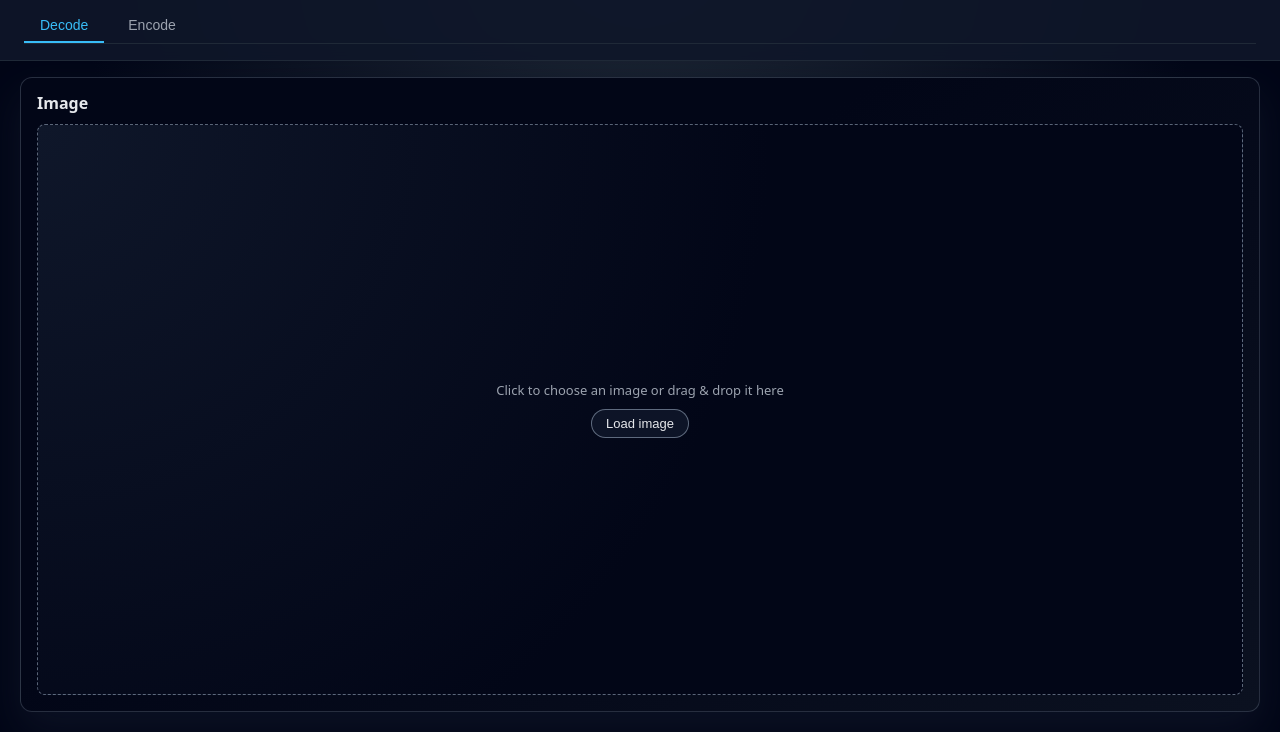
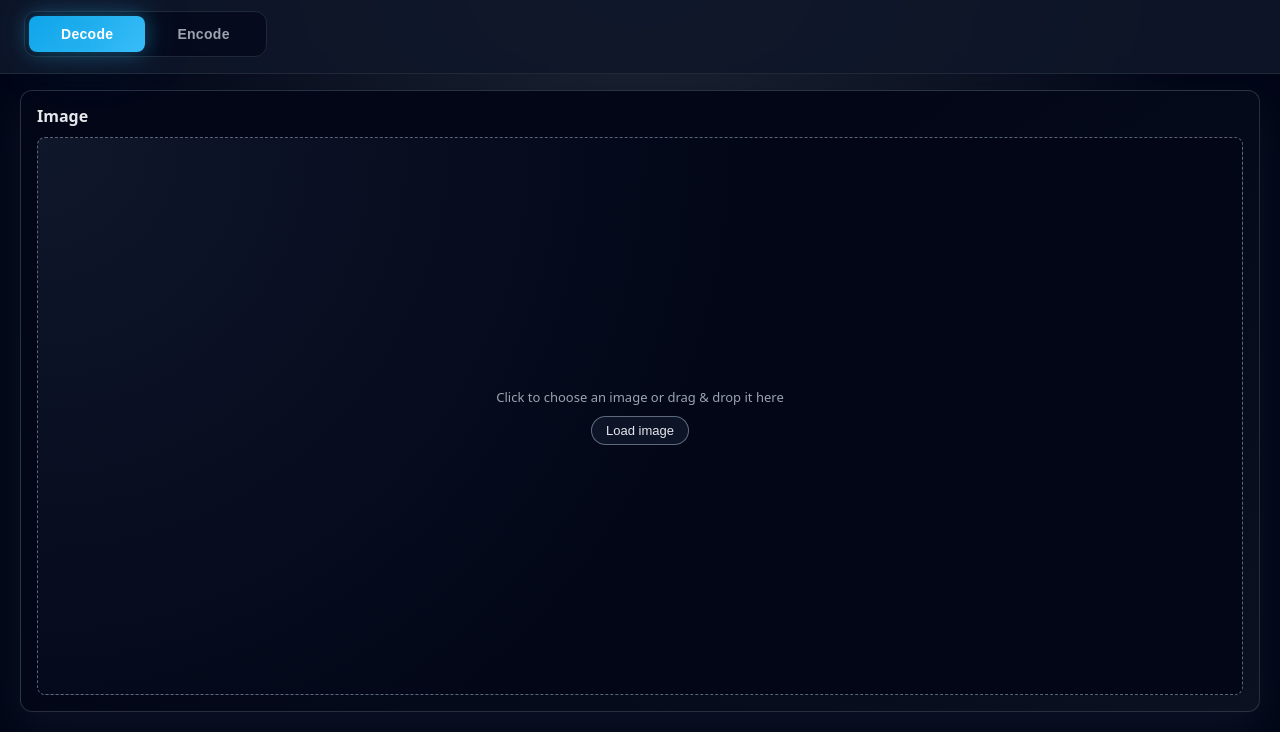
Before and after one commit to knek-little-projects/steganography_decoder, a website with bundled scripts: page decoder.html in a window 1280 px wide. Shown: the part 68-800 px from the top of the page. Built offline with nearby package versions, Linux system fonts and the light colour scheme; some packages are replaced by stand-ins of ours.

Commit message:
Revamp tab styling and layout: Updated CSS for tabs and tab buttons to enhance visual appeal and user interaction. Changes include new background colors, padding adjustments, hover effects, and improved active state styling for better clarity and engagement.

```diff
--- a/decoder.css
+++ b/decoder.css
@@ -56,33 +56,46 @@ body {
 }
 
 .tabs {
-  display: flex;
-  gap: 8px;
-  margin-top: 12px;
-  border-bottom: 1px solid var(--border-subtle);
+  display: inline-flex;
+  gap: 0;
+  margin-top: 14px;
+  border-bottom: none;
+  background: rgba(2, 6, 23, 0.7);
+  border: 1px solid var(--border-subtle);
+  border-radius: 12px;
+  padding: 4px;
+  position: relative;
 }
 
 .tab-button {
   background: transparent;
   border: none;
-  border-bottom: 2px solid transparent;
-  padding: 8px 16px;
+  padding: 10px 32px;
   font-size: 14px;
-  font-weight: 500;
+  font-weight: 600;
   color: var(--text-muted);
   cursor: pointer;
-  transition: color 0.2s, border-color 0.2s;
+  transition: all 0.25s cubic-bezier(0.4, 0, 0.2, 1);
+  border-radius: 8px;
   box-shadow: none;
-  border-radius: 0;
+  position: relative;
+  z-index: 1;
+  letter-spacing: 0.3px;
 }
 
-.tab-button:hover {
+.tab-button:hover:not(.active) {
   color: var(--text);
+  background: rgba(148, 163, 184, 0.08);
 }
 
 .tab-button.active {
-  color: var(--accent);
-  border-bottom-color: var(--accent);
+  color: #fff;
+  background: linear-gradient(135deg, #0ea5e9 0%, #38bdf8 100%);
+  box-shadow:
+    0 0 20px rgba(56, 189, 248, 0.4),
+    0 0 60px rgba(56, 189, 248, 0.15),
+    0 2px 8px rgba(0, 0, 0, 0.3);
+  text-shadow: 0 0 12px rgba(56, 189, 248, 0.5);
 }
 
 .app-main {
```
